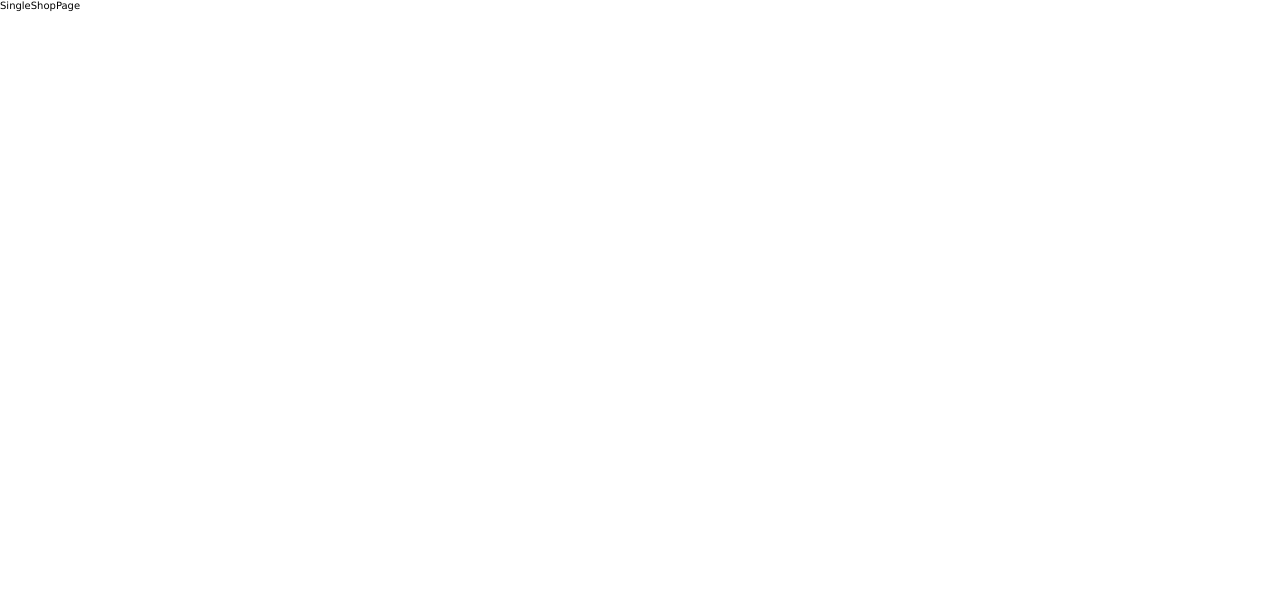
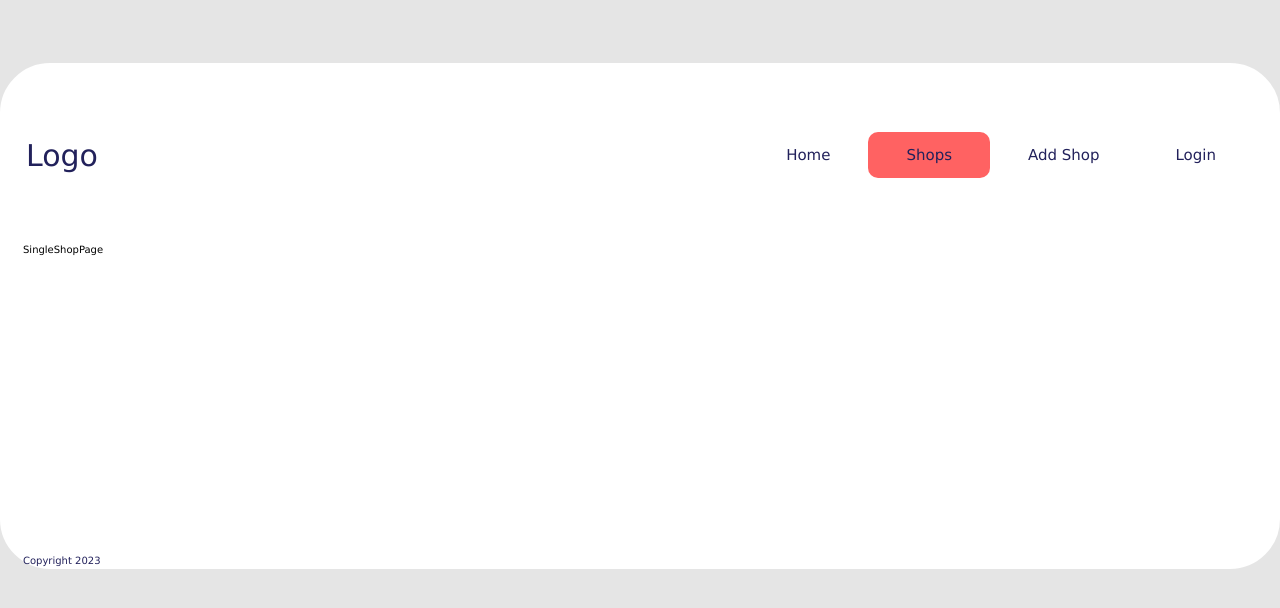
Before and after one commit to ArmandasG/final_exam_react_firebase, a React (Vite) app: page /shops/shopsUid in a window 1280 px wide. Shown: the top 608 px of the page. Built offline with nearby package versions, Linux system fonts and the light colour scheme.

Commit message:
not finished minimal design

```diff
--- a/src/App.jsx
+++ b/src/App.jsx
@@ -1,27 +1,32 @@
-import './styles/reset.css';
-import './styles/App.css'
-import { Route, Routes } from 'react-router-dom';
-import HomePage from './pages/HomePage';
-import LoginPage from './pages/LoginPage';
-import RegisterPage from './pages/RegisterPage';
-import ShopsPage from './pages/ShopsPage';
-import AddShopPage from './pages/AddShopPage';
-import SingleShopPage from './pages/SingleShopPage';
+import "./styles/reset.css";
+import "./styles/App.css";
+import { Route, Routes } from "react-router-dom";
+import HomePage from "./pages/HomePage";
+import LoginPage from "./pages/LoginPage";
+import RegisterPage from "./pages/RegisterPage";
+import ShopsPage from "./pages/ShopsPage";
+import AddShopPage from "./pages/AddShopPage";
+import SingleShopPage from "./pages/SingleShopPage";
+import Header from "./layout/Header";
+import Footer from "./layout/Footer";
 
 function App() {
-
   return (
-    <div className="">
-      <Routes>
-        <Route path='/' element={<HomePage />} />
-        <Route path='/login' element={<LoginPage />} />
-        <Route path='/register' element={<RegisterPage />} />
-        <Route path='/shops' element={<ShopsPage />} />
-        <Route path='/shops/new' element={<AddShopPage />} />
-        <Route path='/shops/shopsUid' element={<SingleShopPage />} />
-      </Routes>
+    <div className="container">
+      <div className="maincontainer">
+        <Header />
+        <Routes>
+          <Route path="/" element={<HomePage />} />
+          <Route path="/login" element={<LoginPage />} />
+          <Route path="/register" element={<RegisterPage />} />
+          <Route path="/shops" element={<ShopsPage />} />
+          <Route path="/shops/new" element={<AddShopPage />} />
+          <Route path="/shops/shopsUid" element={<SingleShopPage />} />
+        </Routes>
+      </div>
+      <Footer />
     </div>
-  )
+  );
 }
 
-export default App
+export default App;
--- /dev/null
+++ b/src/layout/Footer.jsx
@@ -0,0 +1,10 @@
+import React from 'react'
+import './footer.scss'
+
+function Footer() {
+  return (
+    <footer>Copyright 2023</footer>
+  )
+}
+
+export default Footer
--- /dev/null
+++ b/src/layout/Header.jsx
@@ -0,0 +1,31 @@
+import React from 'react'
+import './header.scss'
+import { Link, NavLink } from 'react-router-dom'
+
+function Header() {
+  return (
+    <header>
+        <div className='container'>
+            <Link to={'/'} className='logo'>
+                Logo
+            </Link>
+            <nav>
+                <NavLink className='navItem' to={'/'}>
+                    Home
+                </NavLink>
+                <NavLink className='navItem' to={'/shops'}>
+                    Shops
+                </NavLink>
+                <NavLink className='navItem' to={'/shops/new'}>
+                    Add Shop
+                </NavLink>
+                <NavLink className='navItem' to={'/login'}>
+                    Login
+                </NavLink>
+            </nav>
+        </div>
+    </header>
+  )
+}
+
+export default Header
--- /dev/null
+++ b/src/layout/footer.scss
@@ -0,0 +1,4 @@
+footer {
+    color: #22215B;
+    margin-top: 30rem;
+}
--- /dev/null
+++ b/src/layout/header.scss
@@ -0,0 +1,27 @@
+header {
+    background-color: #FFFFFF;
+    color: #22215B;
+    .container {
+      display: flex;
+      align-items: center;
+      justify-content: space-between;
+      padding-left: 0;
+      padding-right: 0;
+    }
+    .logo {
+      font-size: 3rem;
+      display: inline-block;
+    }
+    .navItem {
+      font-size: 1.5rem;
+      padding: 1.4rem 3.8rem;
+      display: inline-block;
+      border-radius: 1rem;
+    }
+    .navItem.active {
+      background-color: #FF6262;
+    }
+    .navItem:hover {
+      background-color: #FF6262;
+    }
+  }
--- a/src/styles/reset.css
+++ b/src/styles/reset.css
@@ -20,6 +20,7 @@
 
   body {
     margin: 0;
+    background-color: #E5E5E5;
   }
 
   img {
@@ -43,12 +44,15 @@
 
   /* common rules */
   .container {
-    padding-left: 5rem;
-    padding-right: 5rem;
+    padding-left: 2rem;
+    padding-right: 2rem;
     /* apridboti tik maximalu ploti */
-    max-width: 80rem;
+    max-width: 140rem;
     /* skaiciuoti parastes automatiskai vienodai is kaires ir is desines */
-    margin: 0 auto;
+    margin: 6.3rem auto;
+    border: 3px solid #FFFFFF;
+    border-radius: 5rem;
+    background-color: #FFFFFF;
   }
 
   /* utility classes */
```
Also changed, not shown: src/auth/LoginForm.jsx (added, +9 -0 lines).
